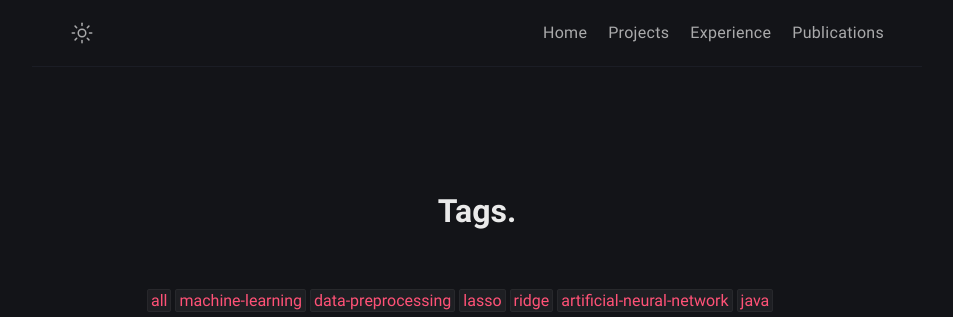
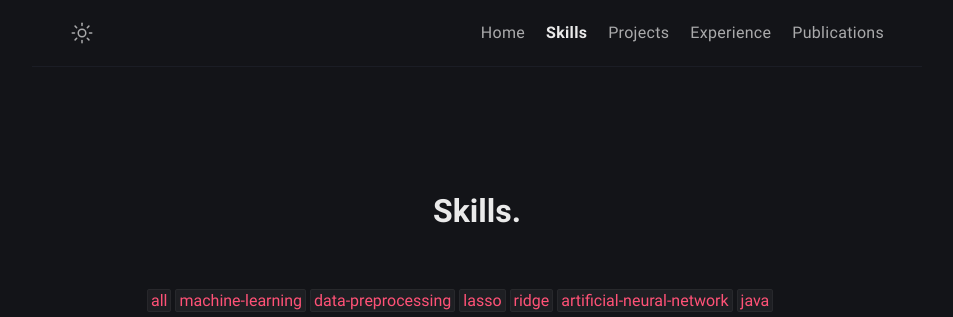
Before and after one commit to Aman-Chopra/aman-chopra.github.io, a Jekyll site: the page built from tags.html, in a window 1280 px wide and 900 px high. Shown: the top 317 px of the window, without its empty margins (163-1116 px from the left). Built offline with Jekyll 4.4.1, drawn with Linux system fonts in a browser that asks for light colours.

Commit message:
Changing icons and adding skills

```diff
--- a/_data/menus.yml
+++ b/_data/menus.yml
@@ -1,5 +1,9 @@
 - title: Home
   url: /
+  external: false
+
+- title: Skills
+  url: /skills/
   external: false
 
 - title: Projects
--- a/_layouts/post.html
+++ b/_layouts/post.html
@@ -40,7 +40,7 @@ layout: compress
             <span itemprop="keywords">
               {% for tag in tags %}
               <a class="tag"
-                href="/tags/#{{tag | downcase | slugify}}">{{tag | upcase }}</a>{% unless forloop.last %},{% endunless %}
+                href="/skills/#{{tag | downcase | slugify}}">{{tag | upcase }}</a>{% unless forloop.last %},{% endunless %}
               {% endfor %}
             </span>
           </div>
--- a/_layouts/work.html
+++ b/_layouts/work.html
@@ -40,7 +40,7 @@ layout: compress
             <span itemprop="keywords">
               {% for tag in tags %}
               <a class="tag"
-                href="/tags/#{{tag | downcase | slugify}}">{{tag | upcase }}</a>{% unless forloop.last %},{% endunless %}
+                href="/skills/#{{tag | downcase | slugify}}">{{tag | upcase }}</a>{% unless forloop.last %},{% endunless %}
               {% endfor %}
             </span>
           </div>
--- a/tags.html
+++ b/tags.html
@@ -1,6 +1,6 @@
 ---
-title: Tags
-permalink: /tags/
+title: Skills
+permalink: /skills/
 layout: page
 excerpt: Sorted article by tags.
 ---
```
Also changed, not shown: assets/favicons/apple-touch-icon.png, 4 other files.
